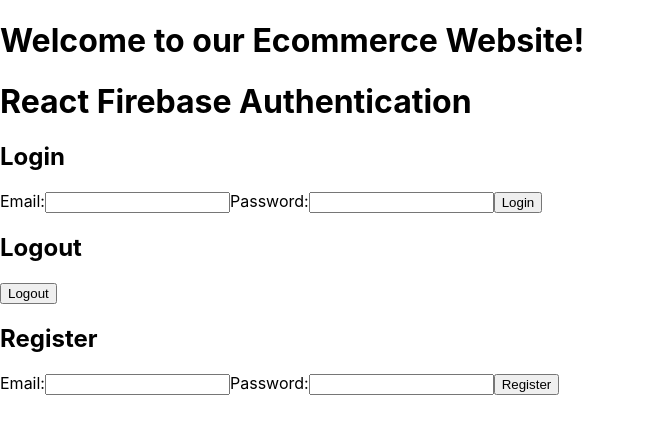
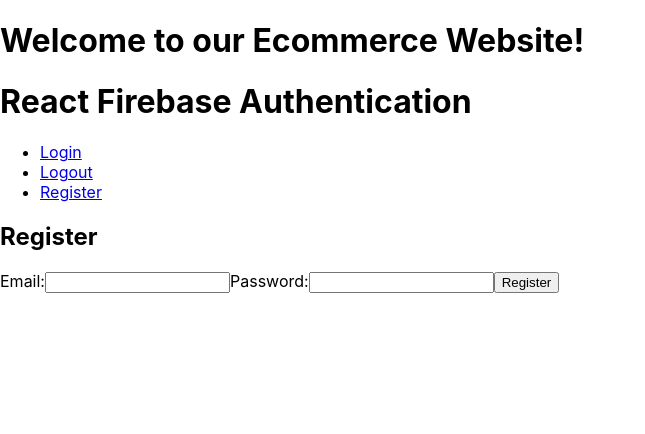
Before and after one commit to sharif2552/Ecommerce-MERN, a React (Create React App) app in the folder Ecommerce MERN/my-ecommerce-frontend/: page /register in a window 1280 px wide. Shown: the top 434 px of the page, without its empty margins (0-645 px from the left). Built offline with nearby package versions, Linux system fonts and the light colour scheme.

Commit message:
Add navigation links and routes to Home component

```diff
--- a/Ecommerce MERN/my-ecommerce-frontend/src/App.js
+++ b/Ecommerce MERN/my-ecommerce-frontend/src/App.js
@@ -1,11 +1,13 @@
 // src/App.js
 import React from "react";
 import Home from "./pages/Home";
+import { screen } from '@testing-library/react';
 
 const App = () => {
   return (
     <div>
       <Home />
+
     </div>
   );
 };
--- a/Ecommerce MERN/my-ecommerce-frontend/src/pages/Home.jsx
+++ b/Ecommerce MERN/my-ecommerce-frontend/src/pages/Home.jsx
@@ -1,18 +1,39 @@
-import React from 'react';
-import Login from './../components/Login';
-import Logout from './../components/Logout';
-import Register from './../components/Register';
+import React from "react";
+import { BrowserRouter, Routes, Route, Link } from "react-router-dom";
+
+import Login from "./../components/Login";
+import Logout from "./../components/Logout";
+import Register from "./../components/Register";
 
 const Home = () => {
-    return (
+  return (
+    <BrowserRouter>
       <div>
         <h1>Welcome to our Ecommerce Website!</h1>
         <h1>React Firebase Authentication</h1>
-        <Login />
-        <Logout />
-        <Register />
+
+        <nav>
+          <ul>
+            <li>
+              <Link to="/login">Login</Link>
+            </li>
+            <li>
+              <Link to="/logout">Logout</Link>
+            </li>
+            <li>
+              <Link to="/register">Register</Link>
+            </li>
+          </ul>
+        </nav>
+
+        <Routes>
+          <Route path="/login" element={<Login />} />
+          <Route path="/logout" element={<Logout />} />
+          <Route path="/register" element={<Register />} />
+        </Routes>
       </div>
-    );
+    </BrowserRouter>
+  );
 };
 
 export default Home;
```
